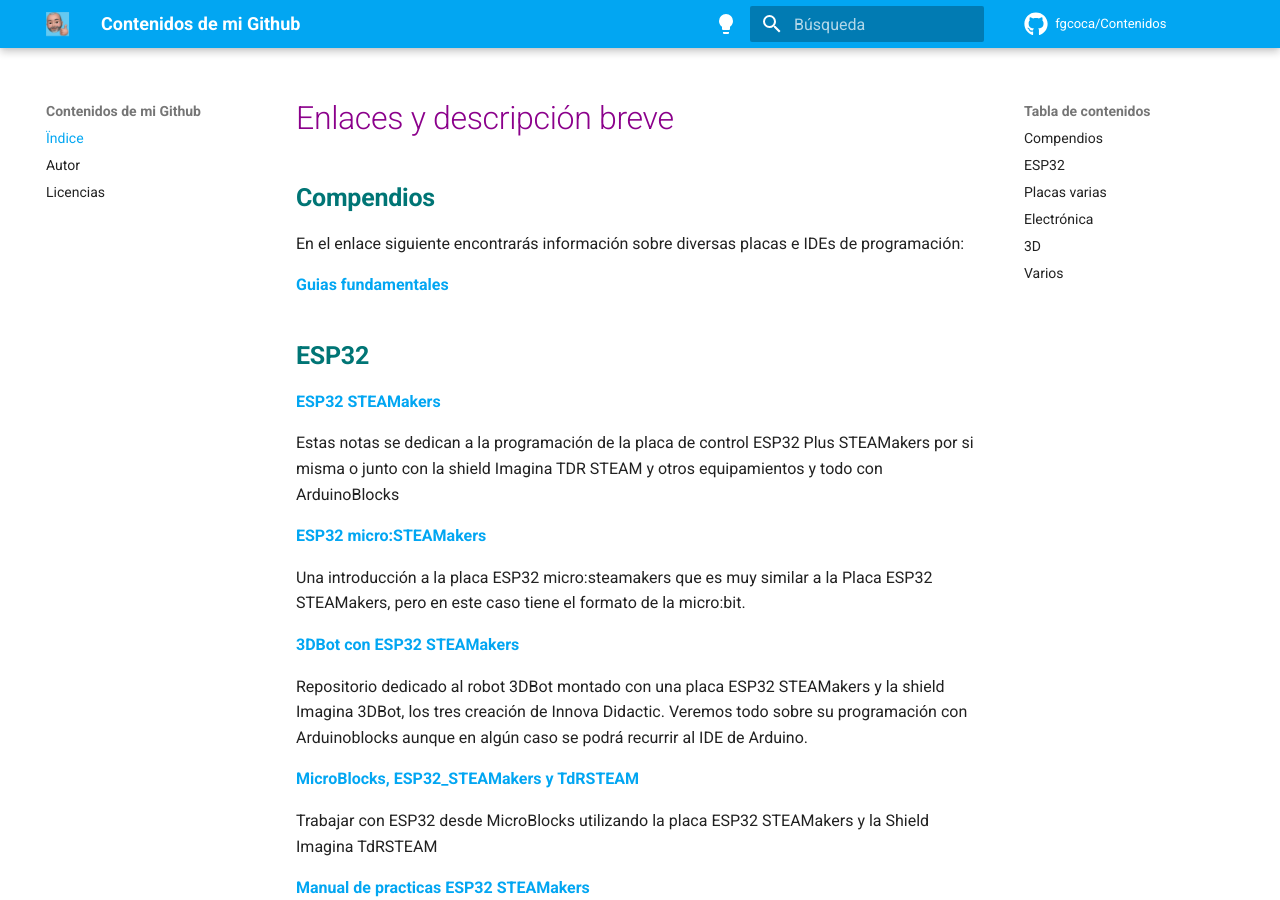
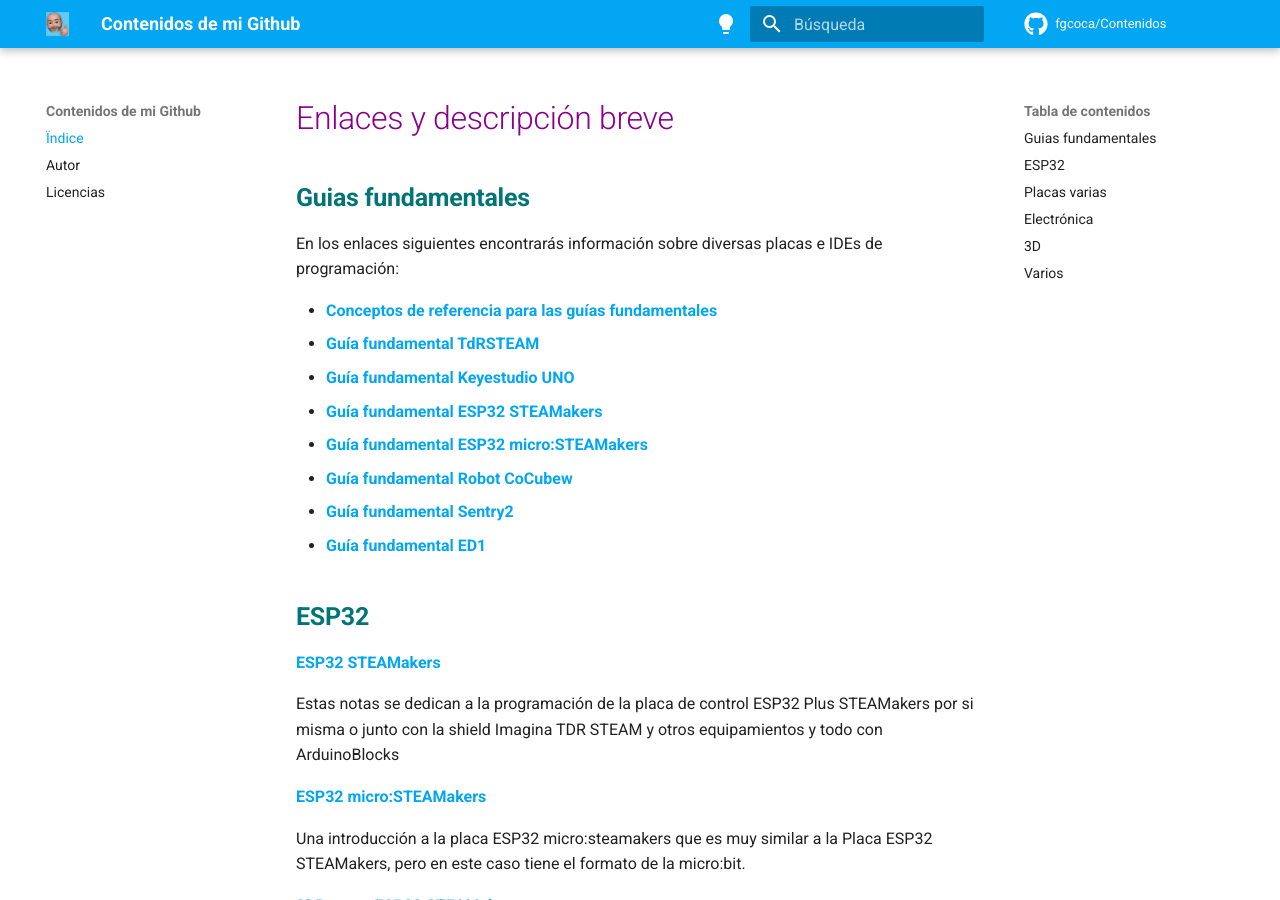
Before and after one commit to fgcoca/Contenidos, an MkDocs documentation site: the page built from docs/index.md, in a window 1280 px wide and 900 px high. Built offline with MkDocs 1.6.1 and Material for MkDocs 9.7.7, drawn with Linux system fonts in a browser that asks for light colours; comment, search, counter and statistics services are not loaded.

Commit message:
Actualizar

```diff
--- a/docs/index.md
+++ b/docs/index.md
@@ -1,9 +1,16 @@
 # <FONT COLOR=#8B008B>Enlaces y descripción breve</font>
 
-## <FONT COLOR=#007575>**Compendios**</font>
-En el enlace siguiente encontrarás información sobre diversas placas e IDEs de programación:
+## <FONT COLOR=#007575>**Guias fundamentales**</font>
+En los enlaces siguientes encontrarás información sobre diversas placas e IDEs de programación:
 
-[**Guias fundamentales**](https://fgcoca.github.io/GuiasFundamentales/)
+* [**Conceptos de referencia para las guías fundamentales**]()
+* [**Guía fundamental TdRSTEAM**]()
+* [**Guía fundamental Keyestudio UNO**]()
+* [**Guía fundamental ESP32 STEAMakers**]()
+* [**Guía fundamental ESP32 micro:STEAMakers**]()
+* [**Guía fundamental Robot CoCubew**]()
+* [**Guía fundamental Sentry2**]()
+* [**Guía fundamental ED1**]()
 
 ## <FONT COLOR=#007575>**ESP32**</font>
 
```
